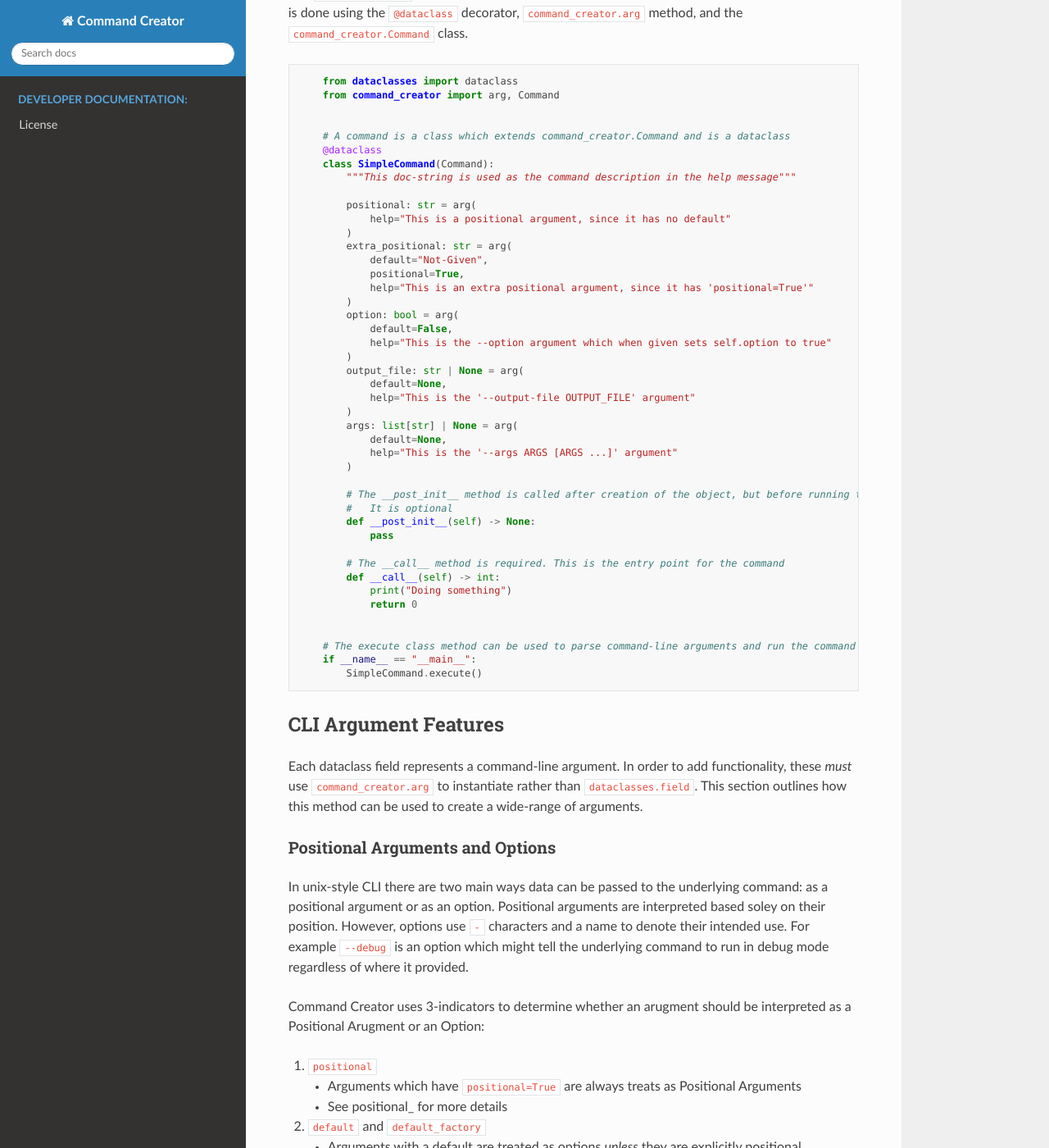
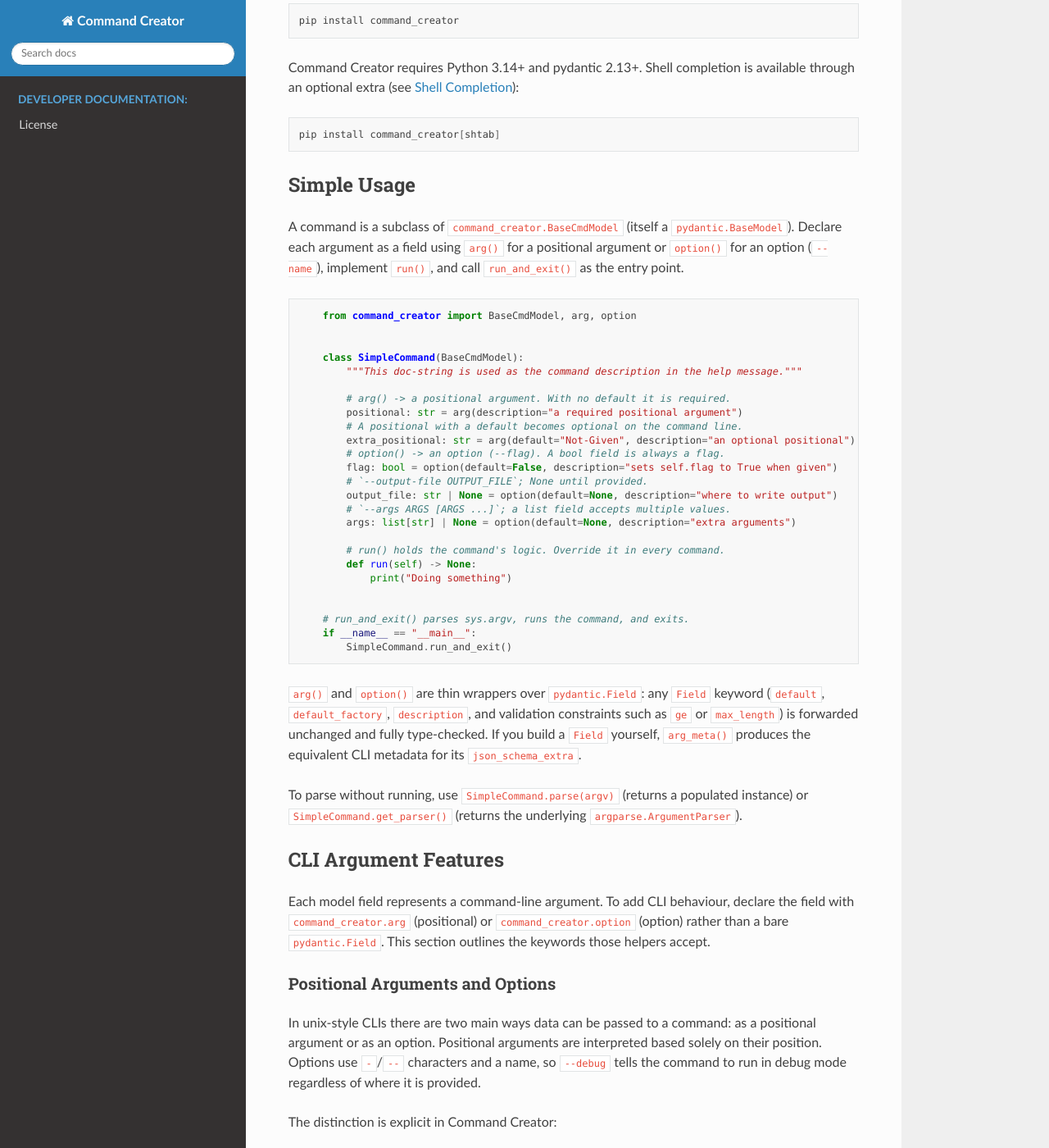
Before and after one commit to allRisc/command_creator, a Sphinx documentation site: the page built from docs/source/index.rst, in a window 1280 px wide and 1400 px high, scrolled down 918 px. Shown: the whole window at 82% size. Built offline with Sphinx 7.4.7 and the Read the Docs theme 3.1.0, drawn with Linux system fonts in a browser that asks for light colours; the version number is read from the project's files by our own code; some of the changed text lies outside the part shown.

Commit message:
Updated the workglow and documentaiton files

````diff
--- a/README.md
+++ b/README.md
@@ -6,165 +6,190 @@
 [![License](https://img.shields.io/pypi/l/command_creator.svg)](https://pypi.org/project/command_creator/)
 [![Python Version](https://img.shields.io/pypi/pyversions/command_creator.svg)](https://pypi.org/project/command_creator/)
 
-Command Creator is a Python package that simplifies the creation of command-line interfaces (CLIs) using Python's `dataclasses`.
-It allows you to define commands as dataclass objects, making it easy to create, manage, and execute commands with various options and arguments.
-This package is particularly useful for developers who want to quickly set up CLIs without having to write extensive boilerplate code.
+Command Creator is a Python package that simplifies the creation of command-line interfaces (CLIs) from [pydantic](https://docs.pydantic.dev/) models.
+You define a command by subclassing `BaseCmdModel`, declaring each argument as a model field, and implementing `run()`.
+Field type annotations drive argument parsing, validation and coercion, so you get a fully-featured CLI without writing argparse boilerplate.
 
 ## Table of Contents
 
 - [Table of Contents](#table-of-contents)
+- [Installation](#installation)
 - [Simple Usage](#simple-usage)
 - [CLI Argument Features](#cli-argument-features)
   - [Positional Arguments and Options](#positional-arguments-and-options)
-  - [help](#help)
+  - [description](#description)
   - [abrv](#abrv)
   - [choices](#choices)
   - [metavar](#metavar)
   - [optional](#optional)
-  - [positional](#positional)
   - [default and default\_factory](#default-and-default_factory)
   - [count](#count)
+  - [Lists and tuples](#lists-and-tuples)
   - [completer](#completer)
 - [Argument Groups](#argument-groups)
 - [Sub-commands](#sub-commands)
 - [Using with Sphinx-Autoprogram](#using-with-sphinx-autoprogram)
 - [Shell Completion](#shell-completion)
 
+## Installation
+
+```bash
+pip install command_creator
+```
+
+Command Creator requires Python 3.14+ and pydantic 2.13+.  Shell completion is available
+through an optional extra (see [Shell Completion](#shell-completion)):
+
+```bash
+pip install command_creator[shtab]
+```
+
 ## Simple Usage
 
-The `command_creator` package can be used to automatically create CLIs from dataclass objects.
-This is done using the `@dataclass` decorator, `command_creator.arg` method, and the `command_creator.Command` class.
+A command is a subclass of `command_creator.BaseCmdModel` (itself a `pydantic.BaseModel`).
+Declare each argument as a field using `arg()` for a positional argument or `option()` for
+an option (`--name`), implement `run()`, and call `run_and_exit()` as the entry point.
 
 ```python
-    from dataclasses import dataclass
-    from command_creator import arg, Command
+    from command_creator import BaseCmdModel, arg, option
 
 
-    # A command is a class which extends command_creator.Command and is a dataclass
-    @dataclass
-    class SimpleCommand(Command):
-        """This doc-string is used as the command description in the help message"""
+    class SimpleCommand(BaseCmdModel):
+        """This doc-string is used as the command description in the help message."""
 
-        positional: str = arg(
-            help="This is a positional argument, since it has no default"
-        )
-        extra_positional: str = arg(
-            default="Not-Given",
-            positional=True,
-            help="This is an extra positional argument, since it has 'positional=True'"
-        )
-        option: bool = arg(
-            default=False,
-            help="This is the --option argument which when given sets self.option to true"
-        )
-        output_file: str | None = arg(
-            default=None,
-            help="This is the '--output-file OUTPUT_FILE' argument"
-        )
-        args: list[str] | None = arg(
-            default=None,
-            help="This is the '--args ARGS [ARGS ...]' argument"
-        )
+        # arg() -> a positional argument. With no default it is required.
+        positional: str = arg(description="a required positional argument")
+        # A positional with a default becomes optional on the command line.
+        extra_positional: str = arg(default="Not-Given", description="an optional positional")
+        # option() -> an option (--flag). A bool field is always a flag.
+        flag: bool = option(default=False, description="sets self.flag to True when given")
+        # `--output-file OUTPUT_FILE`; None until provided.
+        output_file: str | None = option(default=None, description="where to write output")
+        # `--args ARGS [ARGS ...]`; a list field accepts multiple values.
+        args: list[str] | None = option(default=None, description="extra arguments")
 
-        # The __post_init__ method is called after creation of the object, but before running the command
-        #   It is optional
-        def __post_init__(self) -> None:
-            pass
-
-        # The __call__ method is required. This is the entry point for the command
-        def __call__(self) -> int:
+        # run() holds the command's logic. Override it in every command.
+        def run(self) -> None:
             print("Doing something")
-            return 0
 
 
-    # The execute class method can be used to parse command-line arguments and run the command
+    # run_and_exit() parses sys.argv, runs the command, and exits.
     if __name__ == "__main__":
-        SimpleCommand.execute()
+        SimpleCommand.run_and_exit()
 ```
+
+`arg()` and `option()` are thin wrappers over `pydantic.Field`: any `Field` keyword
+(`default`, `default_factory`, `description`, and validation constraints such as `ge` or
+`max_length`) is forwarded unchanged and fully type-checked.  If you build a `Field`
+yourself, `arg_meta()` produces the equivalent CLI metadata for its `json_schema_extra`.
+
+To parse without running, use `SimpleCommand.parse(argv)` (returns a populated instance) or
+`SimpleCommand.get_parser()` (returns the underlying `argparse.ArgumentParser`).
 
 ## CLI Argument Features
 
-Each dataclass field represents a command-line argument.
-In order to add functionality, these *must* use `command_creator.arg` to instantiate rather than `dataclasses.field`.
-This section outlines how this method can be used to create a wide-range of arguments.
+Each model field represents a command-line argument.
+To add CLI behaviour, declare the field with `command_creator.arg` (positional) or
+`command_creator.option` (option) rather than a bare `pydantic.Field`.
+This section outlines the keywords those helpers accept.
 
 ### Positional Arguments and Options
 
-In unix-style CLI there are two main ways data can be passed to the underlying command: as a positional argument or as an option.
-Positional arguments are interpreted based soley on their position.
-However, options use `-` characters and a name to denote their intended use.
-For example `--debug` is an option which might tell the underlying command to run in debug mode regardless of where it provided.
+In unix-style CLIs there are two main ways data can be passed to a command: as a positional
+argument or as an option.
+Positional arguments are interpreted based solely on their position.
+Options use `-`/`--` characters and a name, so `--debug` tells the command to run in debug
+mode regardless of where it is provided.
 
-Command Creator uses 3-indicators to determine whether an arugment should be interpreted as a Positional Arugment or an Option:
+The distinction is explicit in Command Creator:
 
-1. `positional`
+- `arg()` declares a **positional** argument.
+- `option()` declares an **option** (`--name`).
 
-    - Arguments which have `positional=True` are always treats as Positional Arguments
-    - See positional_ for more details
+Two field kinds are always options regardless of which helper is used, because there is no
+command-line concept for them as positionals:
 
-2. `default` and `default_factory`
+- `bool` fields, which become flags (`--flag` / `store_true`, or `store_false` when the
+  default is `True`).  A boolean must have a default.
+- `count=True` options (see [count](#count)), which are mutually exclusive with a positional.
 
-    - Arguments with a default are treated as options *unless* they are explicitly positional.
-    - See `default and default_factory`_ for more details
+A positional argument with a default (or `optional=True`) may be omitted on the command line;
+a required option (an `option()` with no default) must be provided.
 
-3. `count`
+### description
 
-    - Arguments which have `count=True` are treated as Options even if they don't have a default, because there is no command-line concept of counting positional arguments.
-    - `count=True` is mutually exclusive with `positional`
-    - See count_ for more details
-
-### help
-
-The `help` argument takes a string which is used for the help message of the command
+`arg()` / `option()` forward `description=` to `pydantic.Field`; it is used as the
+argument's help text in `--help`.
 
 ### abrv
 
-The `abrv` argument takes a string which is used as the `-[abrv]` abreviated option.
+The `abrv` keyword (options only) takes a single character used as the short `-[abrv]` form
+alongside the long `--name` option, e.g. `option(abrv="v")` exposes `-v`.  A numeric
+abbreviation is rejected because it would disable negative-number parsing.
 
 ### choices
 
-The `choices` argument takes a list or enum type which sets the valid inputs to the option/positional argument.
-If the provided argument is a subclass of the paython standard `Enum` then the options are the uppercase names of the enumerated values.
+Choices are derived from the field's **type annotation** - there is no `choices` keyword.
+Annotate the field as an `enum.Enum` subclass or a `typing.Literal[...]` and its members
+become the argument's valid values automatically:
+
+```python
+from enum import StrEnum
+from typing import Literal
+from command_creator import BaseCmdModel, option
+
+
+class Casing(StrEnum):
+    plain = "plain"
+    caps = "caps"
+
+
+class Cmd(BaseCmdModel):
+    casing: Casing = option(default=Casing.plain)          # --casing {plain,caps}
+    level: Literal["low", "high"] = option(default="low")  # --level {low,high}
+
+    def run(self) -> None: ...
+```
 
 ### metavar
 
-The `metavar` argument takes a string which is used as the `METAVAR` in the help string.
+The `metavar` keyword takes a string used as the value placeholder shown in `--help`.
 
 ### optional
 
-The `optional` argument takes a boolean and determines the following based on the argument:
+The `optional` keyword takes a boolean:
 
-- If the argument is *positional*
-
-  - Then the positional argument can be excluded in the command line
-  - If the argument is excluded and a default is given then the field gets set to the default
-  - If the argument is excluded and no default is given then the field gets set to `None`
-
-- If the argument is an *option*
-
-  - Then the optional option can be provided without an argument after it
-  - If the option is excluded from the command-line then the field gets set to the default
-  - If the option is provided w/o an argument then the field gets set to `None`
-  - If the option is provided w/ an argument then the field gets set to the provided argument
-
-### positional
-
-The `positional` argument takes a boolean.
-When true it forces the argument to be positional rather than an option.
+- On a **positional** argument it makes the value omittable (argparse `nargs="?"`); when
+  omitted the field takes its default.
+- On an **option** it allows `--opt` to be given with no following value, in which case the
+  field is set to `None`.  The field must be declared as `T | None` for this to be valid.
 
 ### default and default_factory
 
-Provides defaults to the underlying argument if it is not specified on the command-line.
-`default_factory` is a callable that can be used to create new objects at run-time.
-See the Python `dataclasses` module documentation for more details.
+`default` and `default_factory` are forwarded to `pydantic.Field`.
+A field with no default is required; giving it a default makes it optional.
+`default_factory` is a callable that builds a fresh default at run time (use it for mutable
+defaults such as lists).
+See the pydantic documentation for details.
 
 ### count
 
-A boolean which indicates that the argument is a counting option.
-This means that the argument can be provided multiple times and the value of the field will be the number of times the argument was provided.
-For example, if the argument is `--verbose` and it is provided 3 times, then the field will be set to `3`.
-This is useful for options that can be repeated to increase their effect, such as `--verbose` or `--debug`.
-It is mutually exclusive with `positional`, meaning that an argument cannot be both positional and a counting option.
+`count=True` (options only) makes a repeat-counter: the option may be provided multiple
+times and the field is set to the number of occurrences.
+For example a `--verbose`/`-v` option provided three times sets the field to `3`.
+It requires an `int` field and is mutually exclusive with a positional argument.
+
+```python
+verbose: int = option(default=0, count=True, abrv="v", description="increase verbosity")
+```
+
+### Lists and tuples
+
+A field annotated as `list[T]` (or `set[T]` / `frozenset[T]`, or a variadic
+`tuple[T, ...]`) accepts multiple values on the command line.
+A required list requires at least one value (`nargs="+"`); a list with a default accepts
+zero or more (`nargs="*"`).
+A fixed-length `tuple[A, B, ...]` requires exactly that many values.
 
 ### completer
 
@@ -260,40 +285,84 @@
 
 ## Sub-commands
 
+A command becomes a parent of others by listing child command classes in the
+`sub_commands` key of its `model_config` (a `CmdConfig`).  Each child is itself a
+`BaseCmdModel`, so sub-commands nest to any depth.  Give a command a custom name or
+alternate names with `cmd_name` / `cmd_aliases`.
+
+When a sub-command is selected, `run_and_exit()` runs `run()` for **every** command along
+the invoked path, from root to leaf (whole-path dispatch).  A parent that declares
+`sub_commands` cannot also have positional arguments, since a positional would consume the
+sub-command token - expose those as options instead.
+
 ```python
-    @dataclass
-    class ReusableSubCommand(Command):
-        opt1: str = arg()
+from command_creator import BaseCmdModel, CmdConfig, arg, option
 
-        def __call__(self) -> int:
-            print("A sub-command which can be used across a variety of contexts")
-            return 0
 
-    @dataclass
-    class ParentCommand(Command):
+class Add(BaseCmdModel):
+    """Add a remote."""
 
-        @dataclass
-        class SpecificSubCommand(Command):
-            opt2: str = arg()
+    # cmd_name overrides the default (lower-cased class name).
+    model_config = CmdConfig(cmd_name="add", cmd_aliases=("a",))
 
-            def __call__(self) -> int:
-                print("A sub-command for use only in this parent command")
-                return 0
+    url: str = arg(description="remote URL")
+    name: str = option(default="origin", description="local name for the remote")
 
-        sub_commands = {
-            "specific": SpecificSubCommand,
-            "reusable": ReusableSubCommand,
-        }
+    def run(self) -> None:
+        print(f"Added remote {self.name!r} -> {self.url}")
 
-        def __call__(self) -> int:
-            if self.sub_command is not None:
-                self.sub_command()
+
+class Remote(BaseCmdModel):
+    """Manage remotes."""
+
+    model_config = CmdConfig(sub_commands=(Add,))
+
+    def run(self) -> None:
+        # Runs before the selected child; nothing to do here.
+        pass
+
+
+class Tool(BaseCmdModel):
+    """Top-level tool: `tool remote add <url> --name origin`."""
+
+    model_config = CmdConfig(sub_commands=(Remote,))
+    verbose: int = option(default=0, count=True, abrv="v", description="increase verbosity")
+
+    def run(self) -> None: ...
+
+
+if __name__ == "__main__":
+    Tool.run_and_exit()
 ```
+
+Sub-commands can also be registered imperatively with `add_sub_command`, either as a class
+decorator or by passing the class directly - handy for reusing a command across several
+parents:
+
+```python
+@Remote.add_sub_command
+class Remove(BaseCmdModel):
+    """Remove a remote."""
+
+    name: str = arg(description="remote to remove")
+
+    def run(self) -> None:
+        print(f"Removed {self.name!r}")
+
+
+Tool.add_sub_command(Remote)  # equivalent to listing it in sub_commands
+```
+
+The selected child is reachable at `self.sub_command`, and `self.command_chain()` returns
+the full invoked path from this command down to the selected leaf.
 
 ## Using with Sphinx-Autoprogram
 
+`get_parser()` returns the underlying `argparse.ArgumentParser`, so the tool documents
+cleanly with [`sphinxcontrib-autoprogram`](https://sphinxcontrib-autoprogram.readthedocs.io/):
+
 ```rst
-    .. autoprogram:: pkg_name.module:CommandClass.create_parser(True)
+    .. autoprogram:: pkg_name.module:CommandClass.get_parser()
 ```
 
 ## Shell Completion
--- a/docs/source/_templates/class-template.rst
+++ b/docs/source/_templates/class-template.rst
@@ -7,36 +7,40 @@
    :private-members:
    :show-inheritance:
 
+   {# Only summarise members declared on this class. Inherited members (e.g. pydantic
+      BaseModel methods, or the ConfigDict keys a CmdConfig TypedDict inherits) are omitted:
+      they are noise, and a TypedDict's inherited keys are not importable attributes, so
+      autosummary would fail to resolve each one and break the -W docs build. #}
    {% block methods %}
    .. automethod:: __init__
 
-   {% if methods %}
+   {% set own_methods = methods | reject("in", inherited_members) | list %}
+   {% if own_methods %}
    .. rubric:: {{ _('Methods') }}
 
    .. autosummary::
-   {%- if objname == "Command" %}
-      ~{{ name }}.__call__
-      ~{{ name }}.__post_init__
-   {% endif %}
-   {% for item in methods %}
+   {% for item in own_methods %}
       ~{{ name }}.{{ item }}
    {%- endfor %}
    {% endif %}
 
    {% endblock %}
 
+   {# CmdConfig and FieldKwargs are TypedDicts: their "attributes" are typing keys, not
+      real class attributes, so Sphinx cannot tell inherited keys apart (inherited_members
+      misses them) and autosummary fails to import each one, breaking the -W build. Their
+      keys are still fully documented by the autoclass :members: body above, so skip the
+      redundant summary table for them. #}
    {% block attributes %}
-   {% if attributes %}
+   {% if objname not in ["CmdConfig", "FieldKwargs"] %}
+   {% set own_attributes = attributes | reject("in", inherited_members) | list %}
+   {% if own_attributes %}
    .. rubric:: {{ _('Attributes') }}
 
    .. autosummary::
-   {% for item in attributes %}
+   {% for item in own_attributes %}
       ~{{ name }}.{{ item }}
    {%- endfor %}
-
-   {%- if objname == "Command" %}
-   .. automethod:: __call__
-   .. automethod:: __post_init__
    {% endif %}
    {% endif %}
    {% endblock %}
````
Also changed, not shown: CHANGELOG.md (+12 -0 lines), pyproject.toml (+8 -0 lines), 3 other files.
